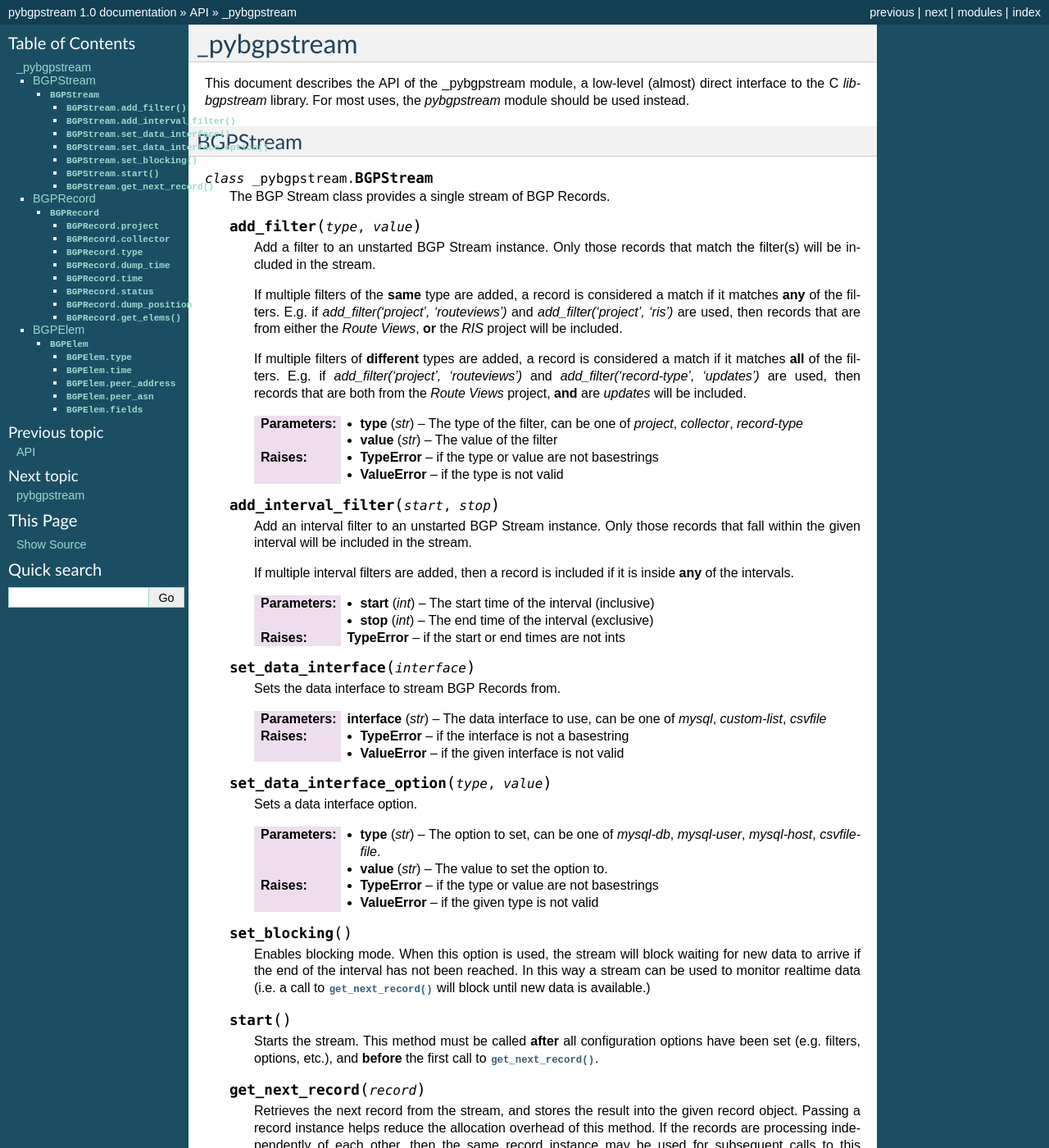
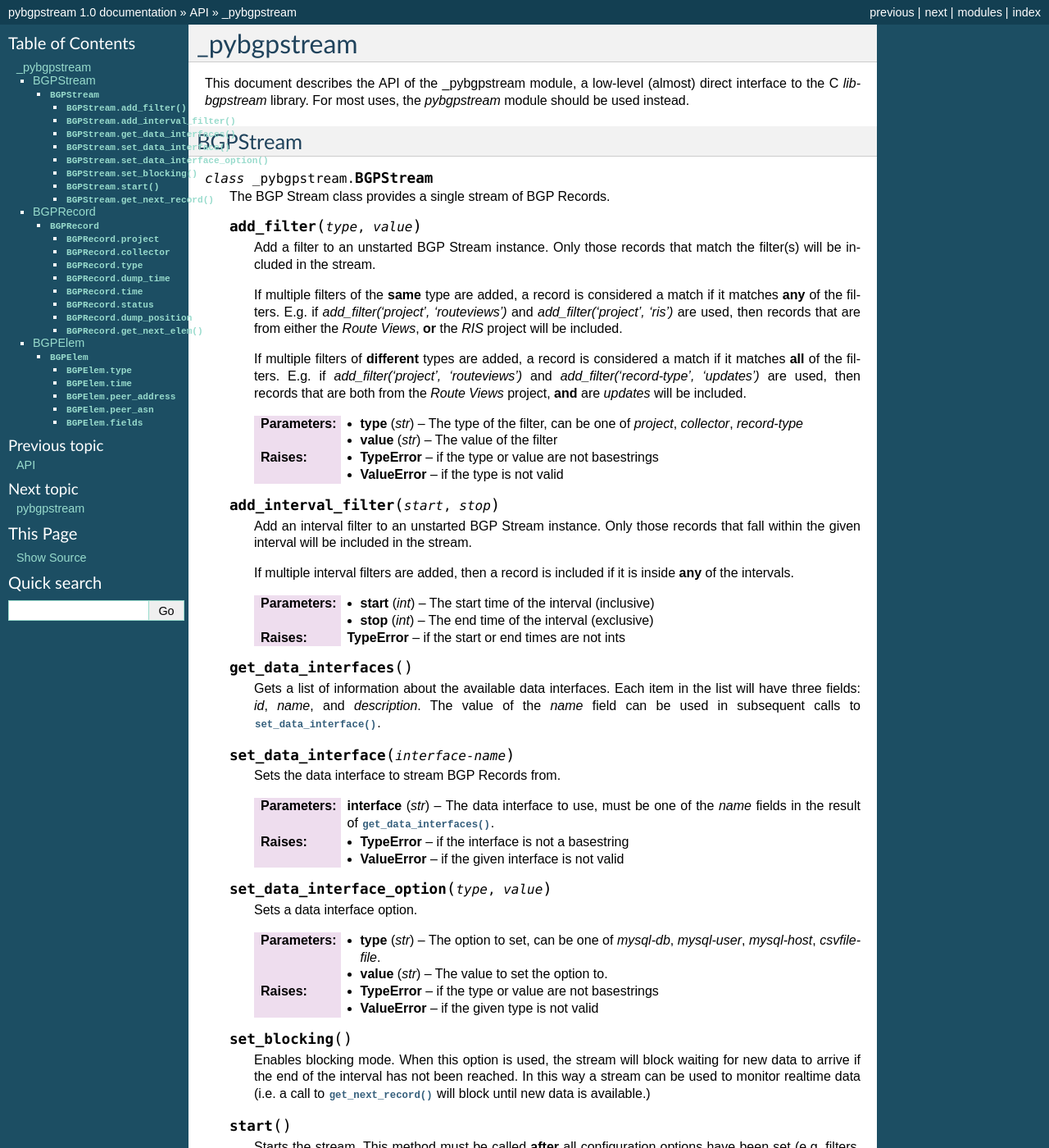
Before and after one commit to CAIDA/bgpstream, a Sphinx documentation site: the page built from docs/api__pybgpstream.rst, in a window 1280 px wide and 1400 px high. Shown: the whole window at 82% size. Built offline with Sphinx 7.4.7, drawn with Linux system fonts in a browser that asks for light colours; some of the changed text lies outside the part shown.

```diff
--- a/docs/api__pybgpstream.rst
+++ b/docs/api__pybgpstream.rst
@@ -52,12 +52,20 @@ BGPStream
       :raises TypeError: if the start or end times are not ints
 
 
-   .. py:method:: set_data_interface(interface)
+   .. py:method:: get_data_interfaces()
+
+      Gets a list of information about the available data interfaces.
+      Each item in the list will have three fields: `id`, `name`, and
+      `description`. The value of the `name` field can be used in subsequent
+      calls to :py:meth:`set_data_interface`.
+
+   .. py:method:: set_data_interface(interface-name)
 
       Sets the data interface to stream BGP Records from.
 
-      :param str interface: The data interface to use, can be one of `mysql`,
-		   	    `custom-list`, `csvfile`
+      :param str interface: The data interface to use, must be one of the `name`
+                            fields in the result of
+                            :py:meth:`get_data_interfaces`.
       :raises TypeError: if the interface is not a basestring
       :raises ValueError: if the given interface is not valid
 
@@ -159,15 +167,14 @@ BGPRecord
       'start', 'middle', 'end', 'unknown'. *(basestring, readonly)*
 
 
-   .. py:method:: get_elems()
+   .. py:method:: get_next_elem()
 
-      Construct a list of the :py:class:`BGPElem` objects that comprise this
-      record. Calling this method may be expensive, so it is advisable to call
-      it only once per record, storing the result locally if multiple accesses
-      into the list are needed.
+      Get the next :py:class:`BGPElem` from this record. Will return
+      :py:class:`None` when all the elems have been read.
 
-      :return: a list of :py:class:`BGPElem` objects
-      :rtype: list
+      :return: a :py:class:`BGPElem` object, or `None` if there are no more
+               elems to read.
+      :rtype: :py:class:`BGPElem`
       :raises RuntimeError: if a BGPElem object could not be created
 
 
@@ -178,7 +185,7 @@ BGPElem
 .. py:class:: BGPElem
 
    The BGP Elem class represents a single element obtained from a BGP Record
-   instance using the :py:meth:`BGPRecord.get_elems` method.
+   instance using the :py:meth:`BGPRecord.get_next_elem` method.
 
    All attributes are read-only.
 
```
